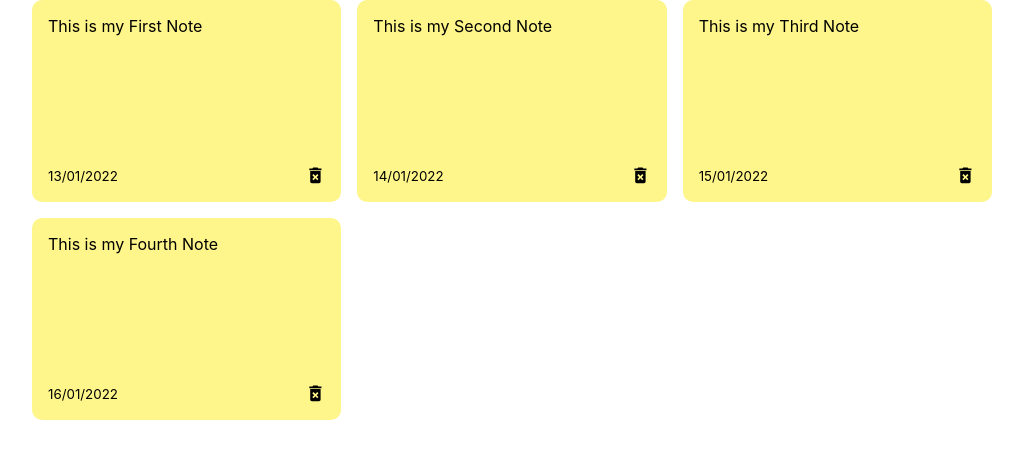
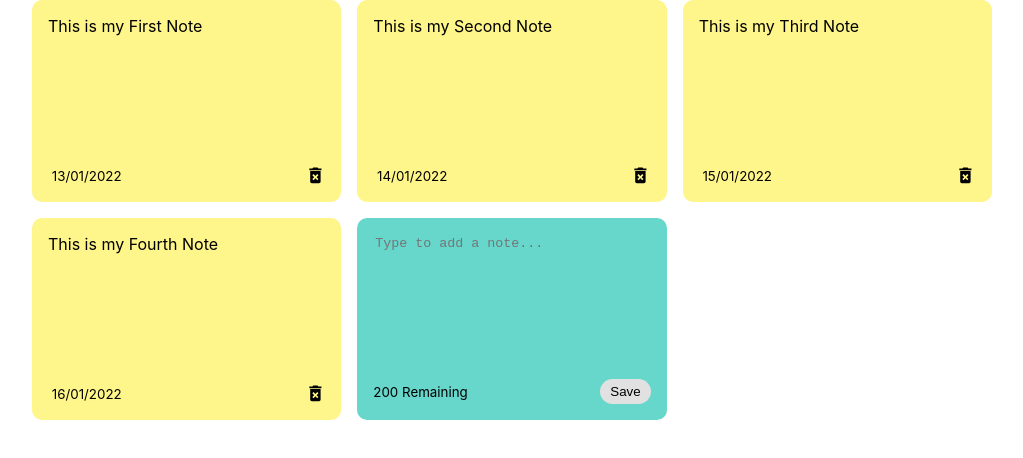
Before and after one commit to ChaitanyaKher/react-notes-app, a React (Create React App) app: page / in a window 1280 px wide. Shown: the top 458 px of the page, without its empty margins (128-1151 px from the left). Built offline with nearby package versions, Linux system fonts and the light colour scheme; the HTML template or start-up script is replaced by a standard one.

Commit message:
Added functionality to add new notes

```diff
--- a/src/App.js
+++ b/src/App.js
@@ -24,9 +24,20 @@
     date: "16/01/2022"
   },
 ]);
+
+const addNote = (text) =>{
+  const date = new Date();
+		const newNote = {
+			id: nanoid(),
+			text: text,
+			date: date.toLocaleDateString(),
+		};
+		const newNotes = [...notes, newNote];
+		setNotes(newNotes);
+}
   return (
     <div className="container">
-      <NotesList notes = {notes} />
+      <NotesList notes = {notes} handleAddNote={addNote} />
     </div>
   )
 }
--- /dev/null
+++ b/src/components/AddNote.jsx
@@ -0,0 +1,33 @@
+import { useState } from "react"
+
+const AddNote = ({ handleAddNote }) => {
+    const [noteText, setNoteText] = useState('');
+    const characterLimit = 200;
+
+    const handleChange = (event) => {
+		if (characterLimit - event.target.value.length >= 0) {
+			setNoteText(event.target.value);
+		}
+	};
+
+    const handleSaveClick = () => {
+		if (noteText.trim().length > 0) {
+			handleAddNote(noteText);
+			setNoteText('');
+		}
+	};
+    return (
+        <div className="note new">
+            <textarea rows="8" cols="10" placeholder="Type to add a note..."
+            value={noteText}
+            onChange={handleChange}></textarea>
+            <div className="note-footer">
+                <small>{characterLimit-noteText.length} Remaining</small>
+                <button className="save"
+                onClick={handleSaveClick}>Save</button>
+            </div>
+        </div>
+    )
+}
+
+export default AddNote
--- a/src/components/NotesList.jsx
+++ b/src/components/NotesList.jsx
@@ -1,11 +1,13 @@
+import AddNote from './AddNote'
 import Note from './Note'
 
-const NotesList = ({notes}) => {
+const NotesList = ({notes, handleAddNote}) => {
     return (
         <div className="notes-list">
             {notes.map((note) => (
                 <Note id={note.id} text={note.text} date={note=note.date} />
             ))}
+            <AddNote handleAddNote={handleAddNote}/>
         </div>
     )
 }
--- a/src/index.css
+++ b/src/index.css
@@ -20,6 +20,7 @@
   display: flex;
   flex-direction: column;
   justify-content: space-between;
+  white-space: pre-wrap;
 }
 
 .container {
@@ -41,3 +42,29 @@
   grid-gap: 1rem;
   grid-template-columns: repeat(auto-fit, minmax(250px, 1fr));
 }
+
+.note.new {
+  background-color: #67d7cc;
+}
+
+textarea {
+  border: none;
+  resize: none;
+  background-color: #67d7cc;
+}
+
+textarea:focus {
+  outline: none;
+}
+
+.save {
+  background-color: #e1e1e1;
+  border: none;
+  border-radius: 15px;
+  padding: 5px 10px 5px 10px;
+}
+
+.save:hover {
+  background-color: #ededed;
+  cursor: pointer;
+}
```
